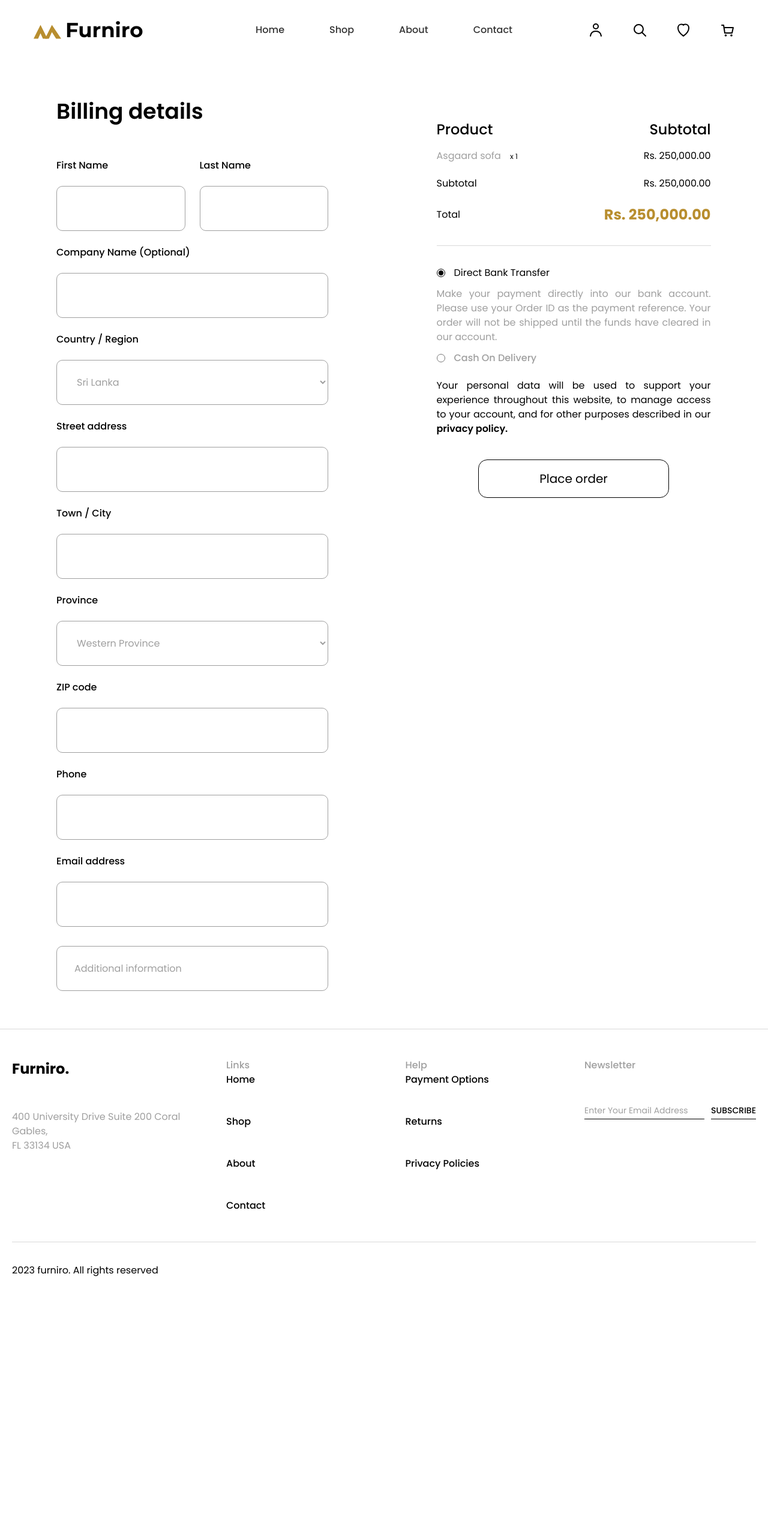
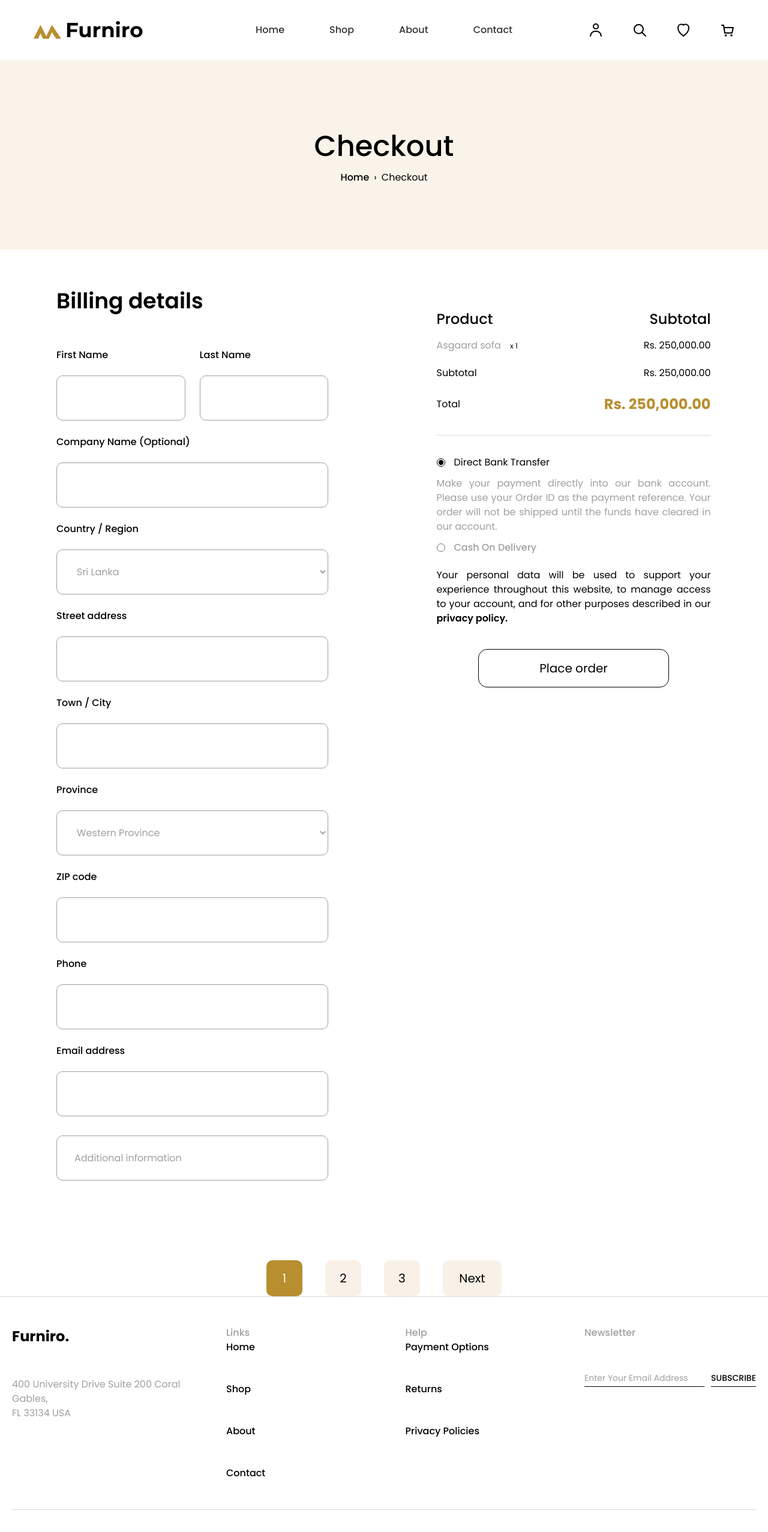
Before and after one commit to nngocanh1401-cloud/furnishing-store, a Next.js app: page /checkout in a window 1280 px wide. Shown: the top 2554 px of the page at 60% size. Before the commit the page ends 2165 px from the top, so only its background shows below. Built offline with nearby package versions, Linux system fonts and the light colour scheme.

Commit message:
luu code chua push

```diff
--- a/src/app/checkout/page.jsx
+++ b/src/app/checkout/page.jsx
@@ -1,3 +1,5 @@
+import ShopBanner from "@/components/common/ShopBanner";
+import Pagination from "@/components/common/Pagination";
 import CheckoutSection from "@/components/checkout/CheckoutSection";
 
 export const metadata = {
@@ -7,8 +9,10 @@ export const metadata = {
 
 export default function CheckoutPage() {
   return (
-    <main>
+    <>
+      <ShopBanner title="Checkout" current="Checkout" />
       <CheckoutSection />
-    </main>
+      <Pagination />
+    </>
   );
 }
--- a/src/components/comparison/ProductComparison.jsx
+++ b/src/components/comparison/ProductComparison.jsx
@@ -153,8 +153,6 @@ export default function ProductComparison() {
 
   return (
     <>
-      <ShopBanner title="Product Comparison" current="Comparison" />
-
       <section className={comparisonStyles.section}>
         <div className="mx-auto max-w-[1332px] px-5 lg:px-0">
           <p className={comparisonStyles.mobileHint}>
```
